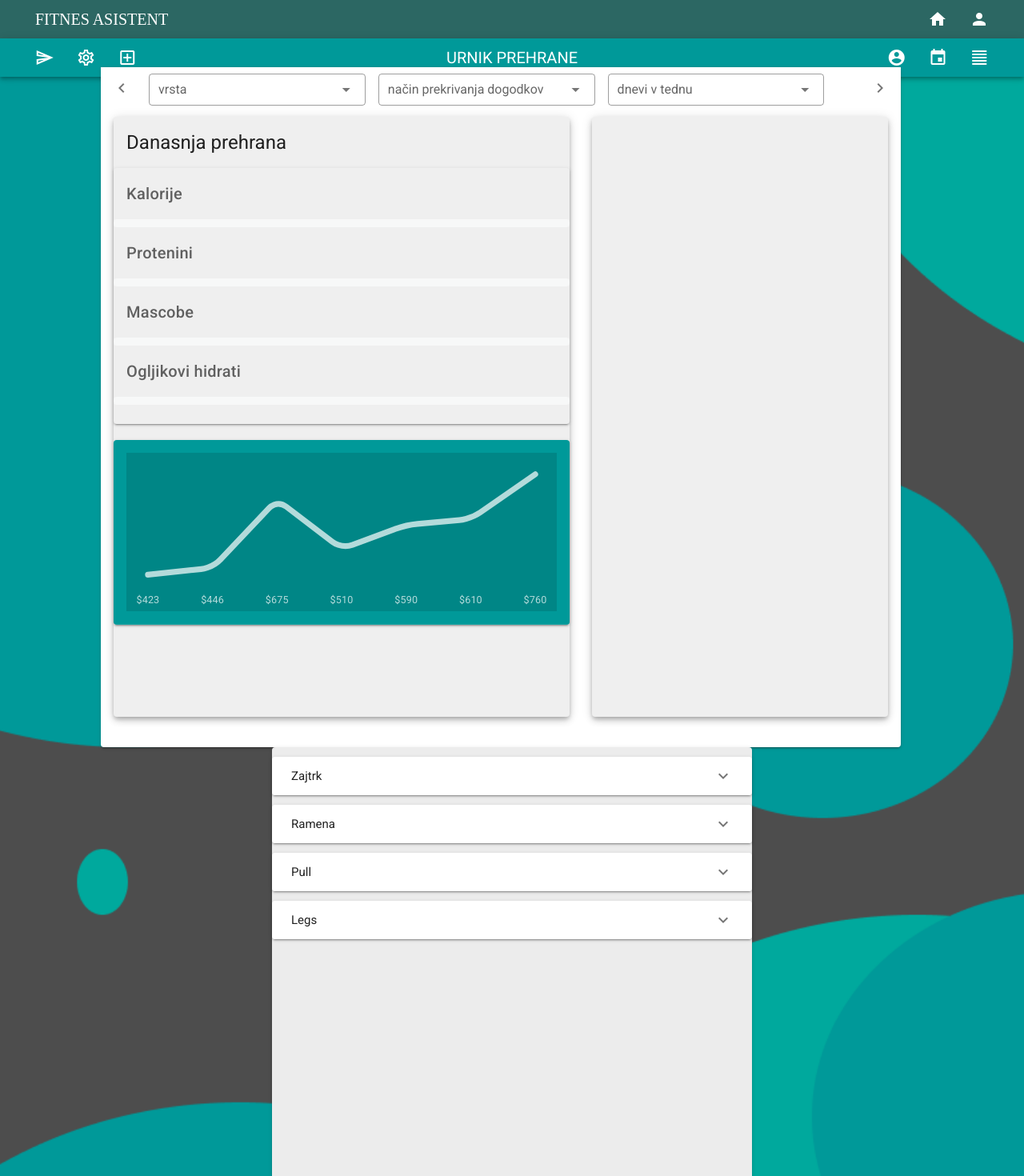
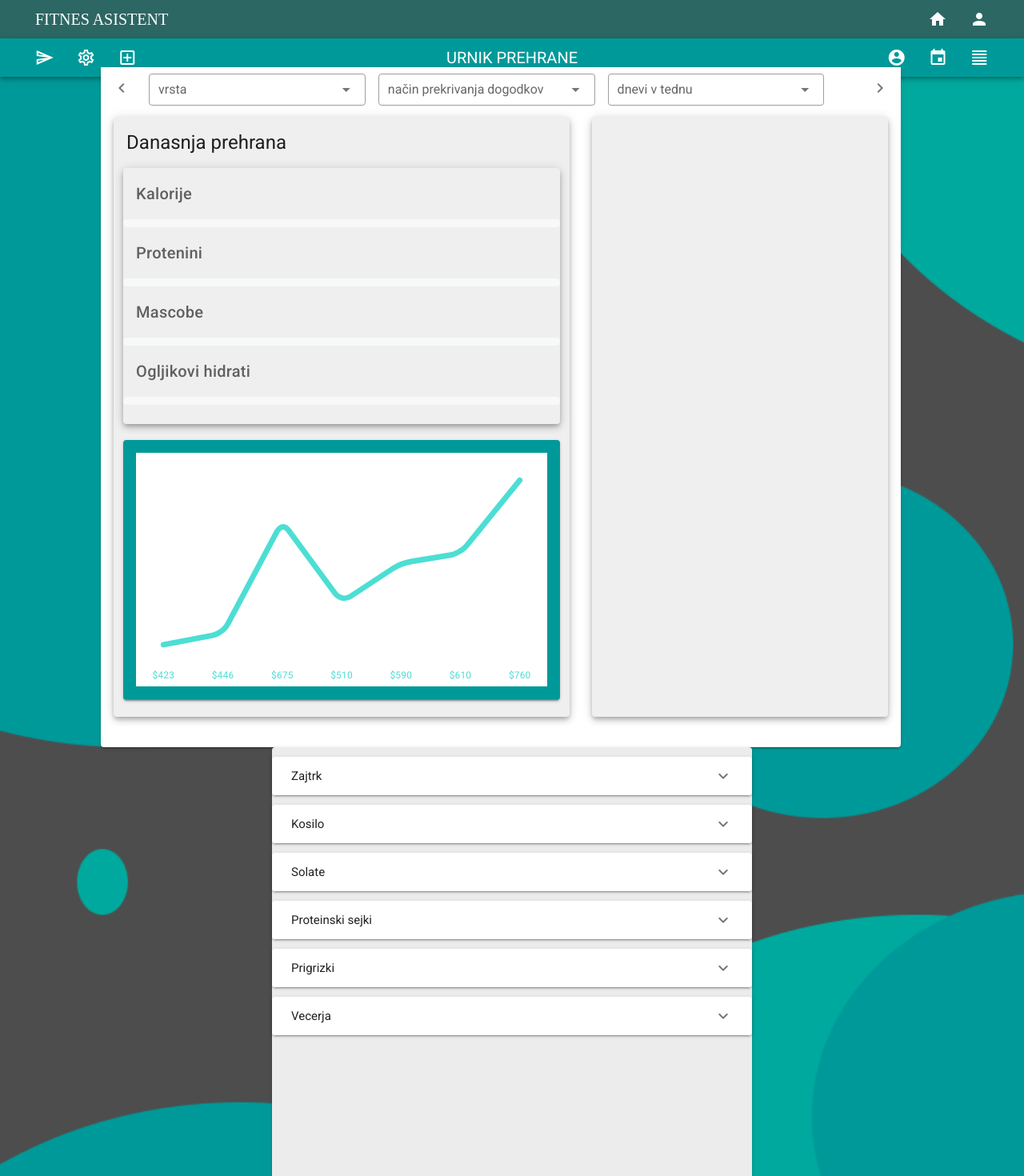
Before and after one commit to Jo1ex/FitnessAsistent, a Vue app in the folder fitnesweb/: page /urnikprehrane in a window 1280 px wide. Shown: the top 1470 px of the page at 80% size. Built offline with nearby package versions, Linux system fonts and the light colour scheme.

Commit message:
delal sem na urnikih

```diff
--- a/fitnesweb/src/views/UrnikPrehraneView.vue
+++ b/fitnesweb/src/views/UrnikPrehraneView.vue
@@ -111,10 +111,10 @@
                   <div>
                     <v-card-text class="text-h5" >Danasnja prehrana</v-card-text>
                     <v-card
-                    class="mx-auto"
+                    class="mx-3"
                     color="#EFEFEF"
                     light
-                    width="850"
+                    elevation="5"
                     >
                     <v-card-text class="text-h6" >Kalorije</v-card-text>
                     <v-progress-linear
@@ -123,6 +123,7 @@
                       rounded
                       v-model="valueDeterminate"
                       color="#2C6763"
+                      mx-3
                     ></v-progress-linear>
 
                     <v-card-text class="text-h6" >Protenini</v-card-text>
@@ -154,19 +155,19 @@
                     <br>
                     </v-card>
                     <v-card
-                      class="mx-auto text-center ma-5"
+                      class="mx-3 text-center ma-5"
                       color="#009999"
                       dark
                       max-width="600"
 
                     >
                       <v-card-text>
-                        <v-sheet color="rgba(0, 0, 0, .12)">
+                        <v-sheet color="white">
                           <v-sparkline
                             :value="value"
-                            color="rgba(255, 255, 255, .7)"
-                            height="100"
-                            padding="15"
+                            color="rgba(0, 208, 193, .7)"
+                            height="160"
+                            padding="20"
                             stroke-linecap="round"
                             smooth
                           >
@@ -232,7 +233,7 @@
                     :key="i"
                   >
                     <v-expansion-panel-header>
-                      Ramena
+                      Kosilo
                     </v-expansion-panel-header>
                       <v-expansion-panel-content>
                         Lorem ipsum dolor sit amet consectetur adipisicing elit.
@@ -250,51 +251,10 @@
                     :key="i"
                   >
                     <v-expansion-panel-header>
-                      Pull
+                      Solate
                     </v-expansion-panel-header>
                       <v-expansion-panel-content>
-                        <v-expansion-panels rounded class="mt-3">
-                  <v-expansion-panel
-                    v-for="(item,i) in 1"
-                    :key="i"
-                  >
-                    <v-expansion-panel-header>
-                      Biceps
-                    </v-expansion-panel-header>
-                      <v-expansion-panel-content>
-                        Lorem ipsum dolor sit amet consectetur adipisicing elit.
-                      </v-expansion-panel-content>
-                  </v-expansion-panel>
-                </v-expansion-panels>
-
-                <v-expansion-panels rounded class="mt-3">
-                  <v-expansion-panel
-                    v-for="(item,i) in 1"
-                    :key="i"
-                  >
-                    <v-expansion-panel-header>
-                      Hrbtne misice
-                    </v-expansion-panel-header>
-                      <v-expansion-panel-content>
-                        Lorem ipsum dolor sit amet consectetur adipisicing elit.
-                      </v-expansion-panel-content>
-
-                  </v-expansion-panel>
-                </v-expansion-panels>
-                <v-expansion-panels rounded class="mt-3">
-                  <v-expansion-panel
-                    v-for="(item,i) in 1"
-                    :key="i"
-                  >
-                    <v-expansion-panel-header>
-                      Four arm
-                    </v-expansion-panel-header>
-                      <v-expansion-panel-content>
-                        Lorem ipsum dolor sit amet consectetur adipisicing elit.
-                      </v-expansion-panel-content>
-
-                  </v-expansion-panel>
-                </v-expansion-panels>
+                        Lorem ipsum dolor sit, amet consectetur adipisicing elit.
                       </v-expansion-panel-content>
 
                   </v-expansion-panel>
@@ -307,19 +267,10 @@
                     :key="i"
                   >
                     <v-expansion-panel-header>
-                      Legs
+                      Proteinski sejki
                     </v-expansion-panel-header>
                       <v-expansion-panel-content>
-                        <v-expansion-panels rounded class="mt-3">
-                  <v-expansion-panel
-                    v-for="(item,i) in 1"
-                    :key="i"
-                  >
-                    <v-expansion-panel-header>
-                      Noge
-                    </v-expansion-panel-header>
-                      <v-expansion-panel-content>
-                        Lorem ipsum dolor sit amet consectetur adipisicing elit.
+                        Lorem ipsum dolor sit, amet consectetur adipisicing elit.
                       </v-expansion-panel-content>
 
                   </v-expansion-panel>
@@ -330,14 +281,24 @@
                     :key="i"
                   >
                     <v-expansion-panel-header>
-                      Trebusnjaci
+                      Prigrizki
                     </v-expansion-panel-header>
                       <v-expansion-panel-content>
-                        Lorem ipsum dolor sit amet consectetur adipisicing elit.
+                        Lorem ipsum dolor sit, amet consectetur adipisicing elit.
                       </v-expansion-panel-content>
 
                   </v-expansion-panel>
                 </v-expansion-panels>
+                <v-expansion-panels rounded class="mt-3">
+                  <v-expansion-panel
+                    v-for="(item,i) in 1"
+                    :key="i"
+                  >
+                    <v-expansion-panel-header>
+                      Vecerja
+                    </v-expansion-panel-header>
+                      <v-expansion-panel-content>
+                        Lorem ipsum dolor sit, amet consectetur adipisicing elit.
                       </v-expansion-panel-content>
 
                   </v-expansion-panel>
--- a/fitnesweb/src/views/UrnikVadbeView.vue
+++ b/fitnesweb/src/views/UrnikVadbeView.vue
@@ -321,7 +321,7 @@ export default {
       value: '',
       events: [],
       colors: ['#00A99D'],
-      names: ['Prsa', 'Triceps', 'Ramena', 'Biceps', 'Hrbtne misice', 'Four-arm', 'Noge', 'Trebusnjaci'],
+      names: ['Push', 'Pull', 'Legs'],
     }),
     methods: {
       getEvents ({ start, end }) {
```
